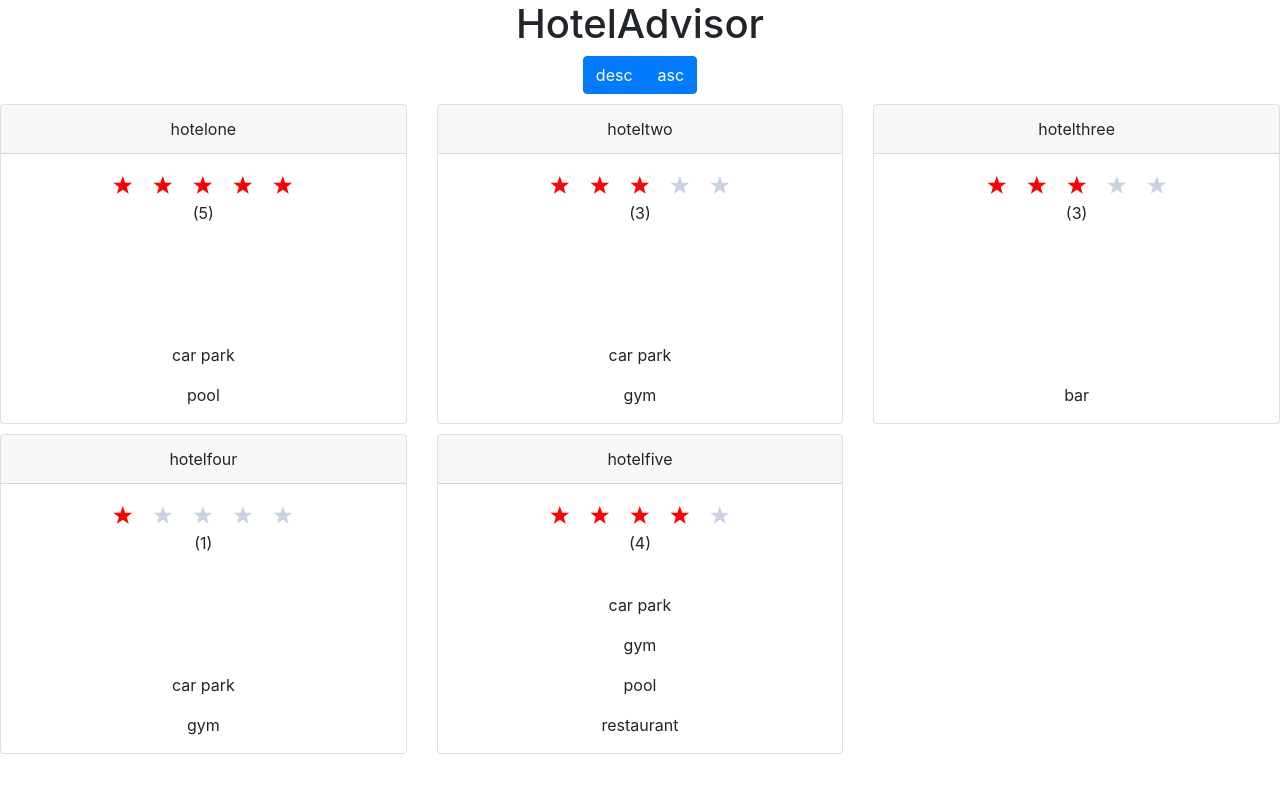
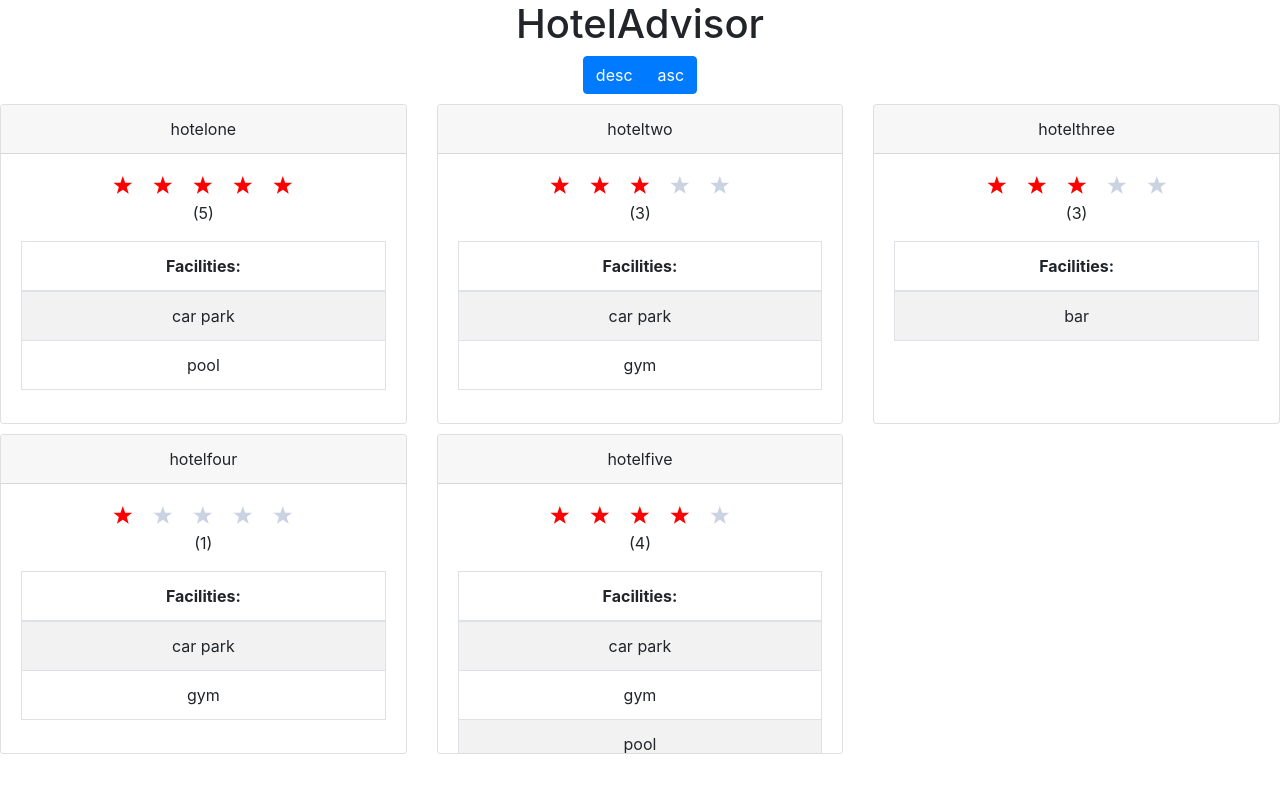
Before and after one commit to resmithers/aero-kata, a React (Create React App) app: page / in a window 1280 px wide. Shown: the top 792 px of the page. Built offline with nearby package versions, Linux system fonts and the light colour scheme.

Commit message:
Tabulated the facilities within each card

```diff
--- a/src/components/HotelCard.jsx
+++ b/src/components/HotelCard.jsx
@@ -1,5 +1,5 @@
 import React from 'react';
-import { Card } from 'react-bootstrap';
+import { Card, Table } from 'react-bootstrap';
 import StarRatings from 'react-star-ratings';
 
 export default ({ data: { name, starRating, facilities } }) => (
@@ -15,8 +15,23 @@ export default ({ data: { name, starRating, facilities } }) => (
 				starSpacing="10px"
 			/>
 			<p>({starRating})</p>
+			{facilities.length > 0 && (
+				<Table striped bordered>
+					<thead>
+						<tr>
+							<th>Facilities:</th>
+						</tr>
+					</thead>
+					<tbody>
+						{facilities.map(fac => (
+							<tr key={fac}>
+								<td>{fac}</td>
+							</tr>
+						))}
+					</tbody>
+				</Table>
+			)}
+			{facilities.length === 0 && <p>No facilities</p>}
 		</Card.Body>
-		{facilities.length > 0 && facilities.map(fac => <p key={fac}>{fac}</p>)}
-		{facilities.length === 0 && <p>No facilities</p>}
 	</Card>
 );
```
Also changed, not shown: 1 other file (tests, documents, lock files or other folders).
